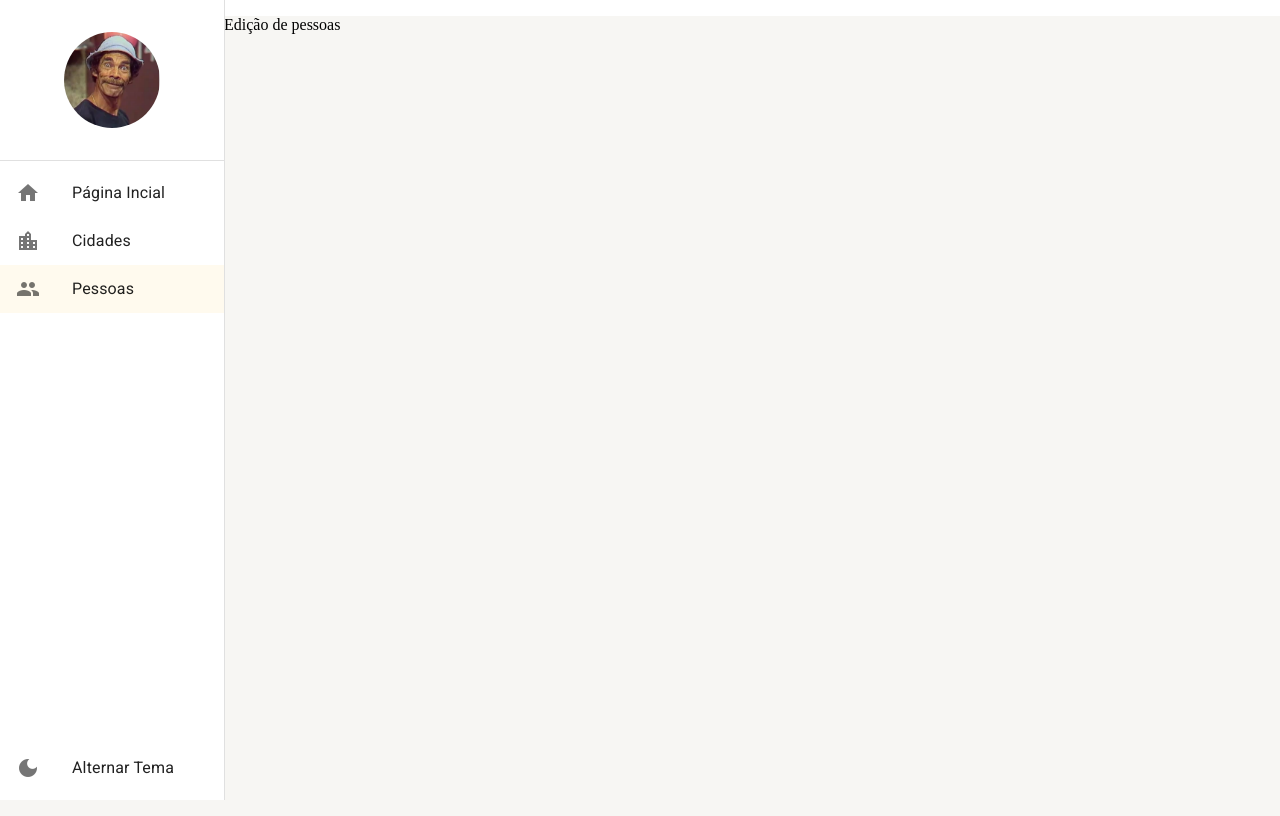
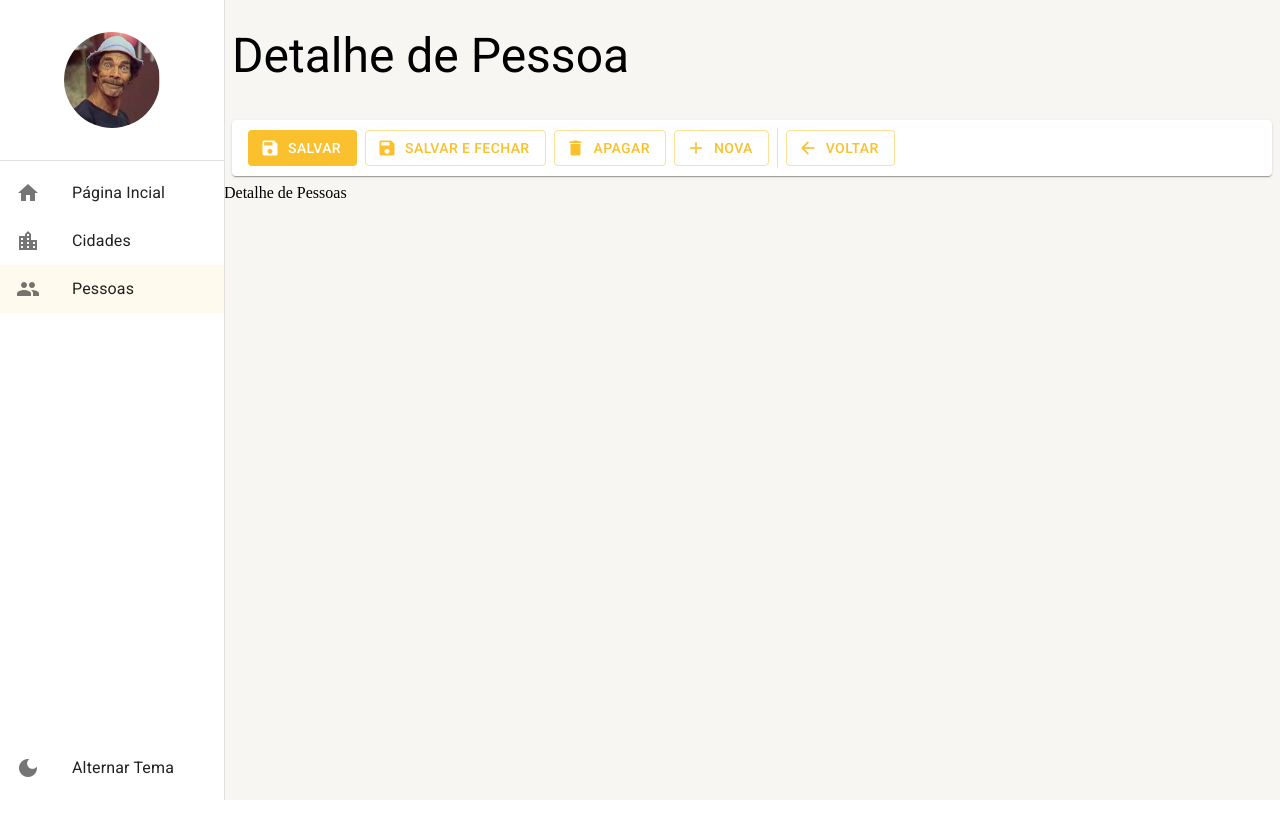
Before and after one commit to fabioarilete/curso-react-typescript, a React (Create React App) app: page /pessoas/detalhe/1 in a window 1280 px wide. Built offline with nearby package versions, Linux system fonts and the light colour scheme.

Commit message:
feat: criando tela de edição e criação de registro

```diff
--- a/src/pages/index.ts
+++ b/src/pages/index.ts
@@ -1,3 +1,4 @@
 export * from './dashboard/Dashboard';
 export * from './cidades/ListagemDeCidade';
 export * from './pessoas/ListagemDePessoas';
+export * from './pessoas/DetalheDePessoas';
--- /dev/null
+++ b/src/pages/pessoas/DetalheDePessoas.tsx
@@ -0,0 +1,47 @@
+import { useNavigate, useParams } from 'react-router-dom';
+import { LayoutBaseDePagina } from '../../shared/layouts';
+import { FerramentasDeDetalhe } from '../../shared/components';
+
+export const DetalheDePessoas: React.FC = () => {
+  const { id = 'nova' } = useParams<'id'>();
+  const navigate = useNavigate();
+
+  const handleSave = () => {
+    console.log('save');
+  };
+
+  const handleDelete = () => {
+    console.log('delete');
+  };
+
+  return (
+    <LayoutBaseDePagina
+      titulo="Detalhe de Pessoa"
+      barraDeFerramentas={
+        <FerramentasDeDetalhe
+          textoBotaoNovo="Nova"
+          mostrarBotaoSalvarEFechar
+          mostrarBotaoNovo={id !== 'nova'}
+          mostrarBotaoApagar={id !== 'nova'}
+          aoClicarEmSalvar={() => {
+            handleSave;
+          }}
+          aoClicarEmSalvarEFechar={() => {
+            handleSave;
+          }}
+          aoClicarEmApagar={() => {
+            handleDelete;
+          }}
+          aoClicarEmNovo={() => {
+            navigate('/pessoas/detalhe/nova');
+          }}
+          aoClicarEmVoltar={() => {
+            navigate('/pessoas');
+          }}
+        />
+      }
+    >
+      <div>Detalhe de Pessoas</div>
+    </LayoutBaseDePagina>
+  );
+};
--- a/src/pages/pessoas/ListagemDePessoas.tsx
+++ b/src/pages/pessoas/ListagemDePessoas.tsx
@@ -83,6 +83,7 @@ export const ListagemDePessoas: React.FC = () => {
           mostrarInputBusca={true}
           textoDaBusca={busca}
           textoBotaoNovo="Nova"
+          aoClicarEmNovo={() => navigate('/pessoas/detalhe/nova')}
           aoMudarTextoDeBusca={texto =>
             setSearchParams({ busca: texto, pagina: '1' }, { replace: true })
           }
--- a/src/routes/index.tsx
+++ b/src/routes/index.tsx
@@ -1,8 +1,7 @@
 import { Routes, Route, Navigate } from 'react-router-dom';
 import { useDrawerContext } from '../shared/contexts';
 import { useEffect } from 'react';
-import { Dashboard, ListagemDeCidade } from '../pages';
-import { ListagemDePessoas } from '../pages/pessoas/ListagemDePessoas';
+import { Dashboard, DetalheDePessoas, ListagemDeCidade, ListagemDePessoas } from '../pages';
 
 export const AppRoutes = () => {
   const { setDrawerOptions } = useDrawerContext();
@@ -32,7 +31,7 @@ export const AppRoutes = () => {
       <Route path="/pagina-inicial" element={<Dashboard />} />
       <Route path="/cidades" element={<ListagemDeCidade />} />
       <Route path="/pessoas" element={<ListagemDePessoas />} />
-      <Route path="/pessoas/detalhe/:id" element={<p>Edição de pessoas</p>} />
+      <Route path="/pessoas/detalhe/:id" element={<DetalheDePessoas />} />
       <Route path="*" element={<Navigate to="/pagina-inicial" />} />
     </Routes>
   );
--- a/src/shared/layouts/LayoutBaseDePagina.tsx
+++ b/src/shared/layouts/LayoutBaseDePagina.tsx
@@ -8,16 +8,26 @@ interface ILayoutBaseProps {
   barraDeFerramentas: ReactNode | undefined;
 }
 
-export const LayoutBaseDePagina: React.FC<ILayoutBaseProps> = ({ children, titulo, barraDeFerramentas }) => {
+export const LayoutBaseDePagina: React.FC<ILayoutBaseProps> = ({
+  children,
+  titulo,
+  barraDeFerramentas,
+}) => {
   const theme = useTheme();
   const smDown = useMediaQuery((theme: Theme) => theme.breakpoints.down('sm'));
-  const mdDown = useMediaQuery((theme: Theme) => theme.breakpoints.down('sm'));
+  const mdDown = useMediaQuery((theme: Theme) => theme.breakpoints.down('md'));
 
   const { toggleDrawerOpen } = useDrawerContext();
 
   return (
     <Box height="100%" display="flex" flexDirection="column" gap={1}>
-      <Box display="flex" alignItems="center" padding={1} height={theme.spacing(smDown ? 6 : mdDown ? 8 : 12)} gap={1}>
+      <Box
+        display="flex"
+        alignItems="center"
+        padding={1}
+        height={theme.spacing(smDown ? 6 : mdDown ? 8 : 12)}
+        gap={1}
+      >
         {smDown && (
           <IconButton onClick={toggleDrawerOpen}>
             <Icon>menu</Icon>
```
